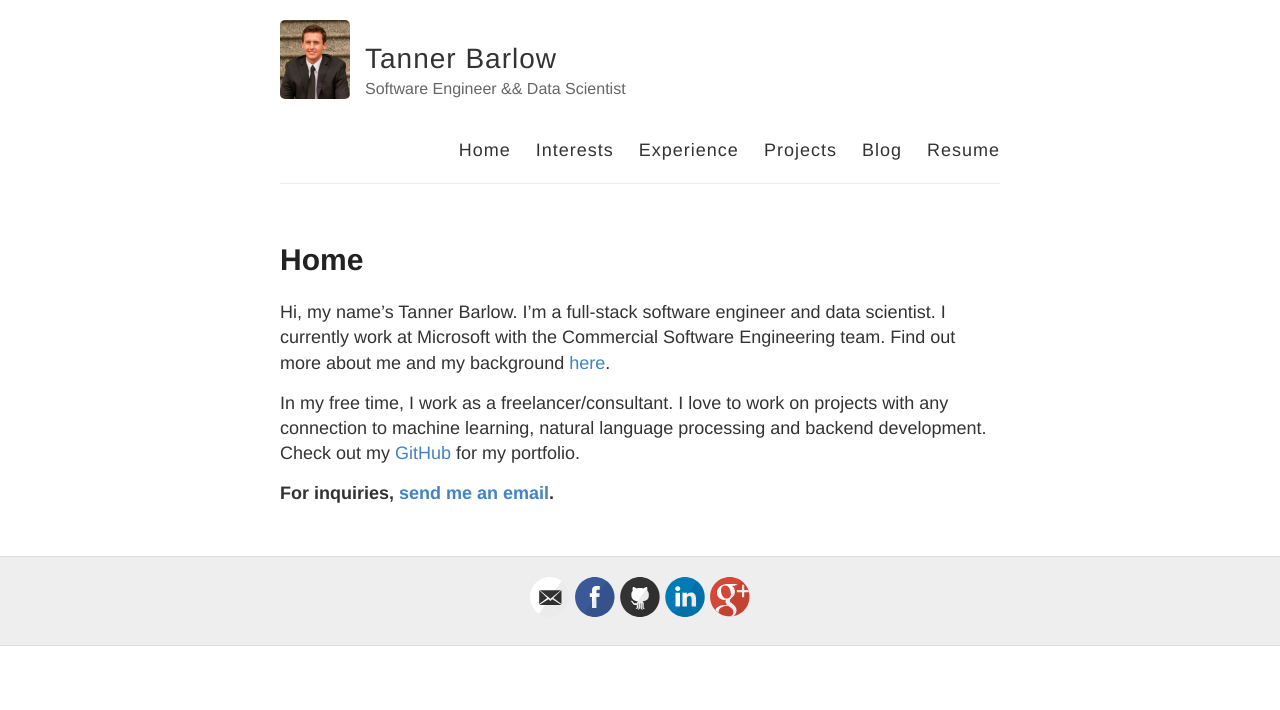
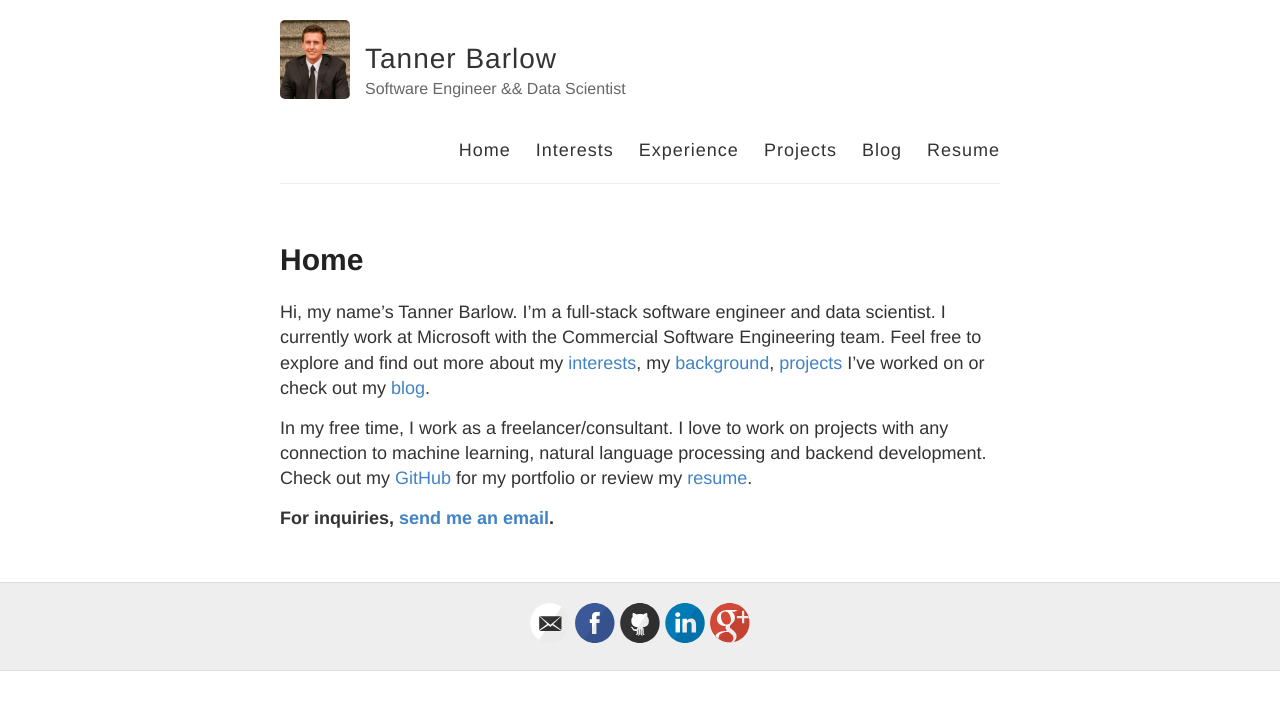
Before and after one commit to tbarlow12/tbarlow12.github.io, a Jekyll site: the page built from index.md, in a window 1280 px wide. Shown: the top 710 px of the page. Built offline with Jekyll 4.4.1, drawn with Linux system fonts in a browser that asks for light colours.

Commit message:
add links to hom page)

```diff
--- a/index.md
+++ b/index.md
@@ -3,8 +3,8 @@ layout: page
 title: Home
 permalink: /
 ---
-Hi, my name's Tanner Barlow. I'm a full-stack software engineer and data scientist. I currently work at Microsoft with the Commercial Software Engineering team. Find out more about me and my background [here](about/).
+Hi, my name's Tanner Barlow. I'm a full-stack software engineer and data scientist. I currently work at Microsoft with the Commercial Software Engineering team. Feel free to explore and find out more about my [interests](/interests/), my [background](/experience/), [projects](/projects/) I've worked on or check out my [blog](/blog/).
 
-In my free time, I work as a freelancer/consultant. I love to work on projects with any connection to machine learning, natural language processing and backend development. Check out my [GitHub](https://github.com/tbarlow12) for my portfolio.
+In my free time, I work as a freelancer/consultant. I love to work on projects with any connection to machine learning, natural language processing and backend development. Check out my [GitHub](https://github.com/tbarlow12) for my portfolio or review my [resume](/resources/documents/tannerbarlow.resume.pdf).
 
 **For inquiries, [send me an email](mailto:tanner.barlow@outlook.com?subject=Freelance%20Inquiry).**
```
